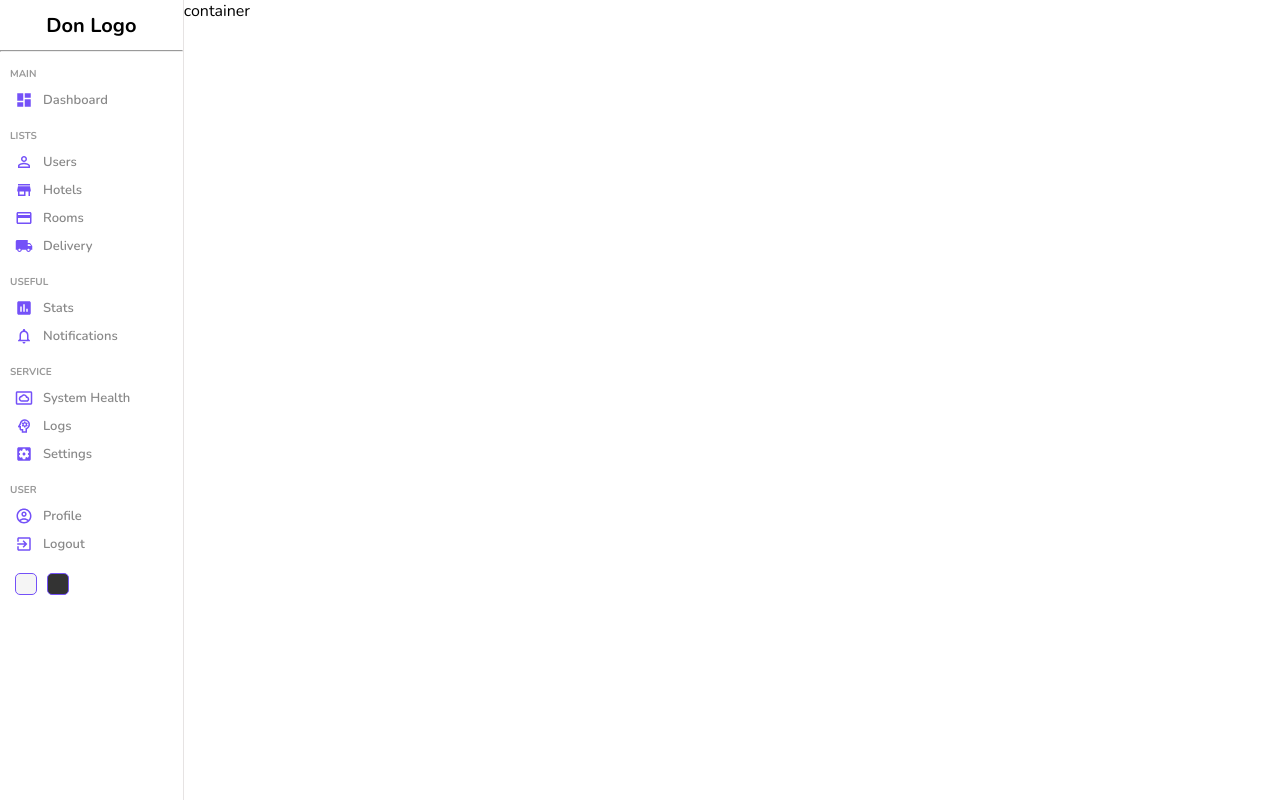
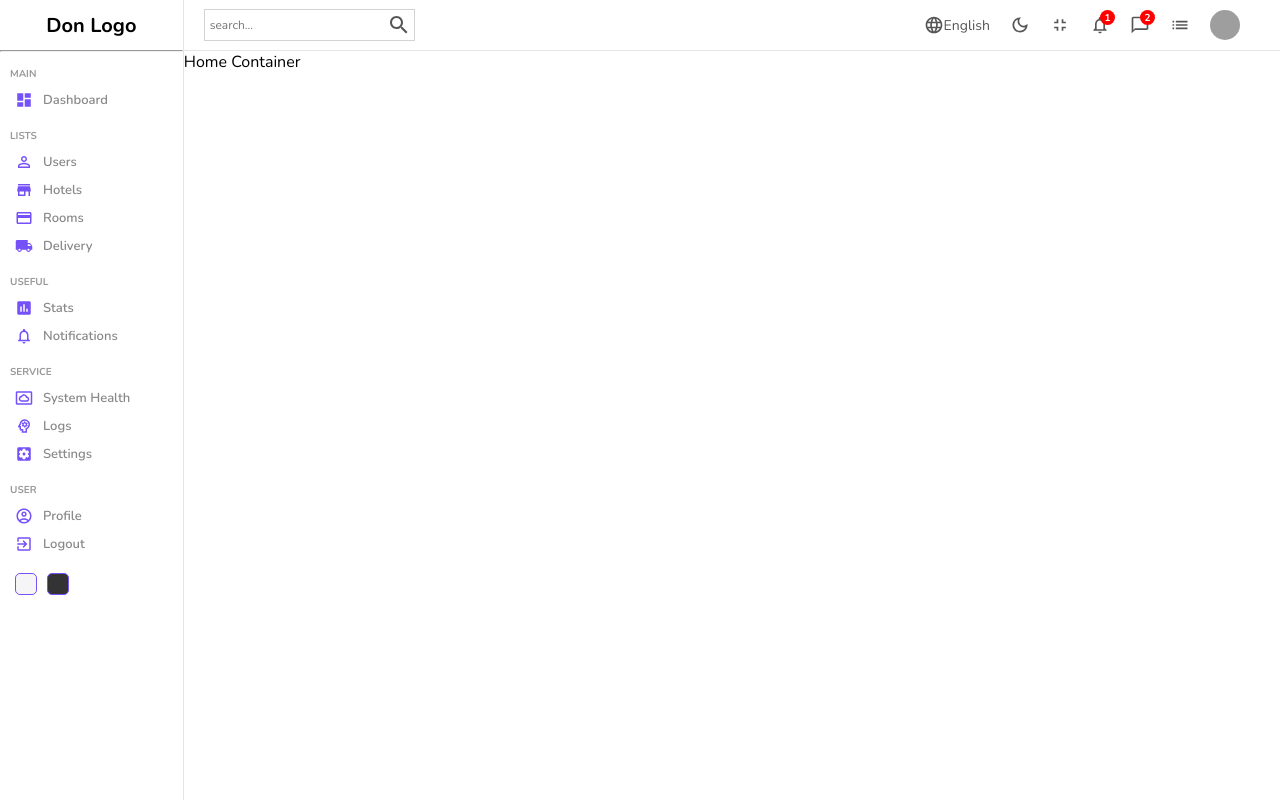
Before and after one commit to tonyclem/admin-template, a React (Create React App) app in the folder admin-template/: page / in a window 1280 px wide. Built offline with nearby package versions, Linux system fonts and the light colour scheme; grey boxes are pictures that could not be loaded.

Commit message:
added navbar

```diff
--- a/admin-template/src/components/navbar/Navbar.jsx
+++ b/admin-template/src/components/navbar/Navbar.jsx
@@ -1,8 +1,57 @@
 import React from "react";
 import "./navbar.scss";
+import SearchOutlinedIcon from "@mui/icons-material/SearchOutlined";
+import LanguageOutlinedIcon from "@mui/icons-material/LanguageOutlined";
+import DarkModeOutlinedIcon from "@mui/icons-material/DarkModeOutlined";
+import FullscreenExitOutlinedIcon from "@mui/icons-material/FullscreenExitOutlined";
+import NotificationsNoneOutlinedIcon from "@mui/icons-material/NotificationsNoneOutlined";
+import ChatBubbleOutlineOutlinedIcon from "@mui/icons-material/ChatBubbleOutlineOutlined";
+import ListOutlinedIcon from "@mui/icons-material/ListOutlined";
 
 const Navbar = () => {
-  return <div>Navbar</div>;
+  return (
+    <div className="navbar">
+      <div className="wrapper">
+        <div className="search">
+          <input type="text" placeholder="search..." />
+          <SearchOutlinedIcon />
+        </div>
+        <div className="items">
+          <div className="item">
+            <LanguageOutlinedIcon className="icon" />
+            English
+          </div>
+          <div className="item">
+            <DarkModeOutlinedIcon
+              className="icon"
+              // onClick={() => dispatch({ type: "TOGGLE" })}
+            />
+          </div>
+          <div className="item">
+            <FullscreenExitOutlinedIcon className="icon" />
+          </div>
+          <div className="item">
+            <NotificationsNoneOutlinedIcon className="icon" />
+            <div className="counter">1</div>
+          </div>
+          <div className="item">
+            <ChatBubbleOutlineOutlinedIcon className="icon" />
+            <div className="counter">2</div>
+          </div>
+          <div className="item">
+            <ListOutlinedIcon className="icon" />
+          </div>
+          <div className="item">
+            <img
+              src="https://images.pexels.com/photos/941693/pexels-photo-941693.jpeg?auto=compress&cs=tinysrgb&dpr=2&w=500"
+              alt=""
+              className="avatar"
+            />
+          </div>
+        </div>
+      </div>
+    </div>
+  );
 };
 
 export default Navbar;
--- a/admin-template/src/components/navbar/navbar.scss
+++ b/admin-template/src/components/navbar/navbar.scss
@@ -0,0 +1,71 @@
+.navbar {
+  height: 50px;
+  border-bottom: 0.5px solid rgb(231, 228, 228);
+  display: flex;
+  align-items: center;
+  font-size: 14px;
+  color: #555;
+
+  .wrapper {
+    width: 100%;
+    padding: 20px;
+    display: flex;
+    align-items: center;
+    justify-content: space-between;
+
+    .search {
+      display: flex;
+      align-items: center;
+      border: 0.5px solid lightgray;
+      padding: 3px;
+
+      input {
+        border: none;
+        outline: none;
+        background: transparent;
+
+        &::placeholder {
+          font-size: 12px;
+        }
+      }
+    }
+
+    .items {
+      display: flex;
+      align-items: center;
+
+      .item {
+        display: flex;
+        align-items: center;
+        margin-right: 20px;
+        position: relative;
+
+        .icon {
+          font-size: 20px;
+        }
+
+        .avatar {
+          width: 30px;
+          height: 30px;
+          border-radius: 50%;
+        }
+
+        .counter {
+          width: 15px;
+          height: 15px;
+          background-color: red;
+          border-radius: 50%;
+          color: white;
+          display: flex;
+          align-items: center;
+          justify-content: center;
+          font-size: 10px;
+          font-weight: bold;
+          position: absolute;
+          top: -5px;
+          right: -5px;
+        }
+      }
+    }
+  }
+}
--- a/admin-template/src/pages/home/Home.jsx
+++ b/admin-template/src/pages/home/Home.jsx
@@ -1,12 +1,16 @@
 import React from "react";
 import "./home.scss";
 import Sidebar from "../../components/sidebar/Sidebar";
+import Navbar from "../../components/navbar/Navbar";
 
 const Home = () => {
   return (
     <div className="home">
       <Sidebar />
-      <div className="homeContainer"> container</div>
+      <div className="homeContainer">
+        <Navbar />
+        Home Container
+      </div>
     </div>
   );
 };
```
